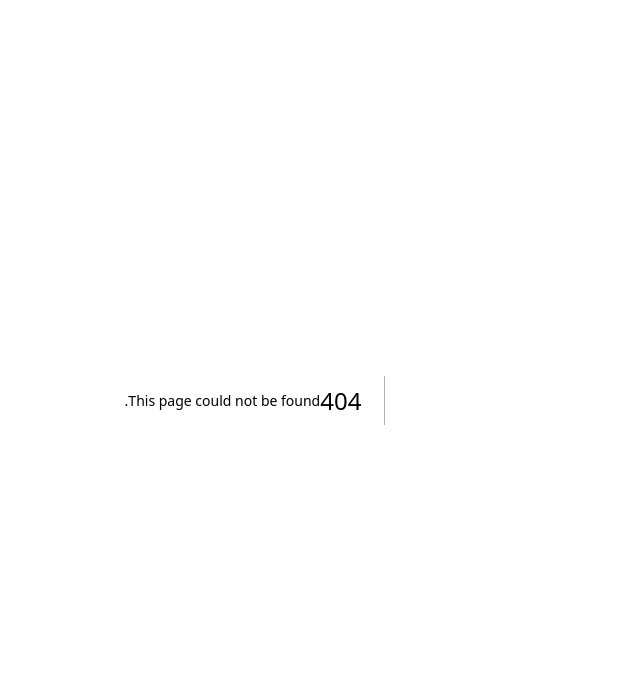
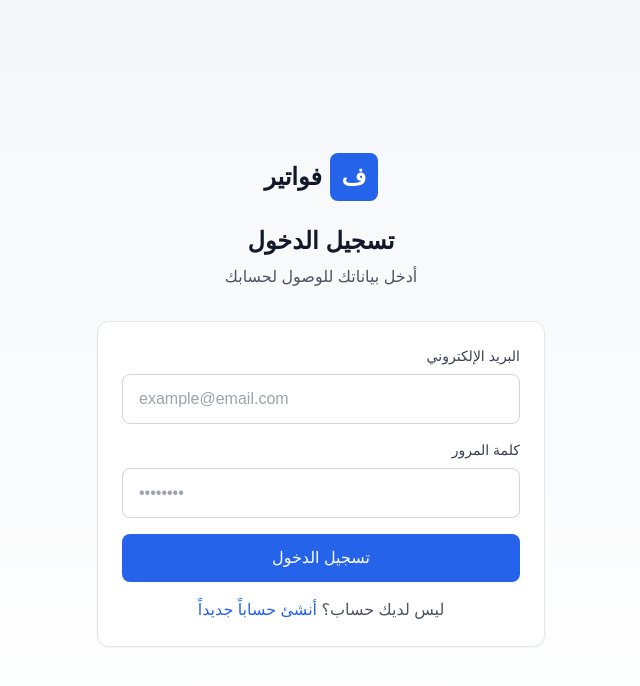
Before and after one commit to 911houssem/arabic-invoice-generator, a Next.js app: page /login in a window 1280 px wide. Before the commit this address had no page. Shown: the top 686 px of the page, without its empty margins (417-1057 px from the left). Built offline with nearby package versions, Linux system fonts and the light colour scheme.

Commit message:
Add src/app/login/page.tsx

```diff
--- /dev/null
+++ b/src/app/login/page.tsx
@@ -0,0 +1,114 @@
+'use client'
+
+import { useState } from 'react'
+import { useRouter } from 'next/navigation'
+import Link from 'next/link'
+
+export default function LoginPage() {
+  const router = useRouter()
+  const [loading, setLoading] = useState(false)
+  const [error, setError] = useState('')
+  const [form, setForm] = useState({
+    email: '',
+    password: '',
+  })
+
+  const handleSubmit = async (e: React.FormEvent) => {
+    e.preventDefault()
+    setError('')
+    setLoading(true)
+
+    try {
+      const res = await fetch('/api/auth/login', {
+        method: 'POST',
+        headers: { 'Content-Type': 'application/json' },
+        body: JSON.stringify(form),
+      })
+
+      const data = await res.json()
+
+      if (!res.ok) {
+        throw new Error(data.error || 'خطأ في تسجيل الدخول')
+      }
+
+      router.push('/dashboard')
+    } catch (err: any) {
+      setError(err.message)
+    } finally {
+      setLoading(false)
+    }
+  }
+
+  return (
+    <div className="min-h-screen flex items-center justify-center py-12 px-4">
+      <div className="max-w-md w-full">
+        <div className="text-center mb-8">
+          <Link href="/" className="flex items-center justify-center gap-2 mb-6">
+            <div className="w-12 h-12 bg-primary-600 rounded-lg flex items-center justify-center">
+              <span className="text-white font-bold text-2xl">ف</span>
+            </div>
+            <span className="text-2xl font-bold text-gray-900">فواتير</span>
+          </Link>
+          <h1 className="text-2xl font-bold text-gray-900">تسجيل الدخول</h1>
+          <p className="text-gray-600 mt-2">أدخل بياناتك للوصول لحسابك</p>
+        </div>
+
+        <form onSubmit={handleSubmit} className="card space-y-4">
+          {error && (
+            <div className="bg-red-50 text-red-600 p-3 rounded-lg text-sm">
+              {error}
+            </div>
+          )}
+
+          <div>
+            <label className="label">البريد الإلكتروني</label>
+            <input
+              type="email"
+              className="input-field"
+              placeholder="example@email.com"
+              value={form.email}
+              onChange={(e) => setForm({ ...form, email: e.target.value })}
+              required
+              dir="ltr"
+            />
+          </div>
+
+          <div>
+            <label className="label">كلمة المرور</label>
+            <input
+              type="password"
+              className="input-field"
+              placeholder="••••••••"
+              value={form.password}
+              onChange={(e) => setForm({ ...form, password: e.target.value })}
+              required
+              dir="ltr"
+            />
+          </div>
+
+          <button
+            type="submit"
+            disabled={loading}
+            className="btn-primary w-full flex items-center justify-center gap-2"
+          >
+            {loading ? (
+              <>
+                <span className="animate-spin">⏳</span>
+                جاري الدخول...
+              </>
+            ) : (
+              'تسجيل الدخول'
+            )}
+          </button>
+
+          <p className="text-center text-gray-600">
+            ليس لديك حساب؟{' '}
+            <Link href="/register" className="text-primary-600 font-medium hover:underline">
+              أنشئ حساباً جديداً
+            </Link>
+          </p>
+        </form>
+      </div>
+    </div>
+  )
+}
```
